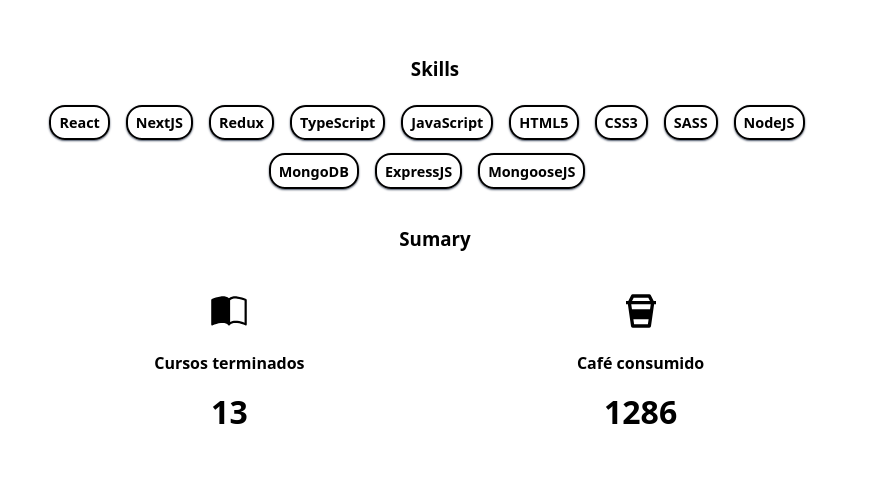
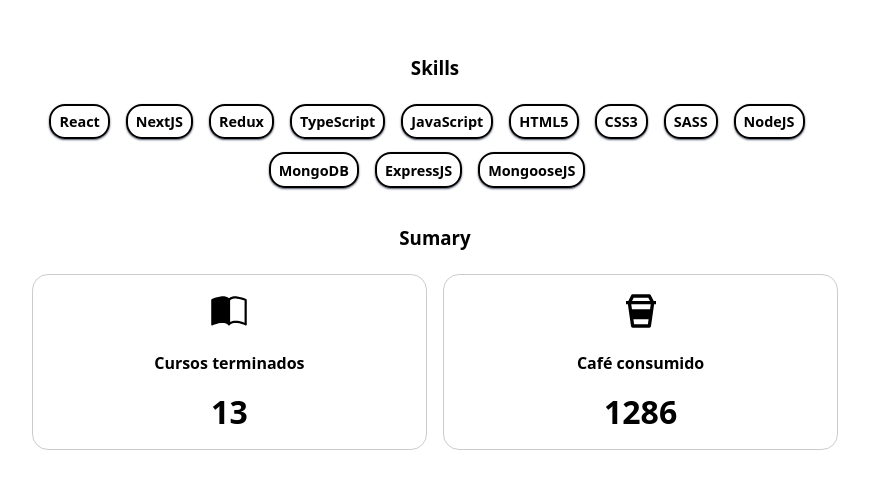
Before and after one commit to LuiSauter/portfolio, a Next.js app: page / in a window 1280 px wide. Shown: the part 895-1384 px from the top of the page, without its empty margins (205-1074 px from the left). Built offline with nearby package versions, Linux system fonts and the light colour scheme.

Commit message:
style: update global style 💅

```diff
--- a/src/styles/GlobalStyled.ts
+++ b/src/styles/GlobalStyled.ts
@@ -1,4 +1,5 @@
 import { createGlobalStyle } from "styled-components";
+import { useDarkMode } from "../hooks/useDarkMode";
 import { colorDark, colorLight } from "./theme";
 
 export const GlobalStyle = createGlobalStyle`
@@ -23,10 +24,8 @@
   }
 
   .dark {
-    transition: background .4s ease-in-out;
     background-color: ${colorDark.colorPrimary};
     header {
-      /* background-color: ${colorDark.colorPrimary}aa; */
       backdrop-filter: blur(3.5px);
       h1:hover {
         transition: border-bottom .3s ease-out;
@@ -46,6 +45,12 @@
     .text-yellow {
       color: ${colorDark.colorTextThird};
     }
+    .card-sumary {
+      background-color: ${colorDark.colorSecondary};
+      &:hover {
+        background-color: ${colorDark.colorSecondary}aa;
+      }
+    }
     header button svg {
       color: ${colorDark.colorTextPrimary};
     }
@@ -56,10 +61,10 @@
       button {
         background-color: ${colorDark.colorTextThird};
       }
-      .home-head {
-        svg {
-          color: ${colorDark.colorTextPrimary};
-          &:hover {
+      .social-network a {
+        color: ${colorDark.colorTextPrimary};
+        &:hover {
+          svg {
             color: ${colorDark.colorTextSecondary};
           }
         }
@@ -89,7 +94,7 @@
   }
 
   .light {
-    transition: background .4s ease-in-out;
+    transition: background .3s ease-in;
     background-color: ${colorLight.colorPrimary};
     color: ${colorLight.colorTextPrimary};
     header {
@@ -111,6 +116,12 @@
     .text-yellow {
       color: ${colorLight.colorTextThird};
     }
+    .card-sumary {
+      border: 1px solid #ccc;
+      &:hover {
+        background-color: #eaeaea;
+      }
+    }
     header button svg {
       color: ${colorLight.colorTextPrimary};
     }
@@ -125,15 +136,14 @@
         color: ${colorLight.colorPrimary};
         user-select: none;
       }
-      .home-head {
-        svg {
-          color: ${colorLight.colorTextPrimary};
-          &:hover {
+      .social-network a {
+        color: ${colorLight.colorTextPrimary};
+        &:hover {
+          svg {
             color: ${colorLight.colorTextPrimary}aa;
           }
         }
       }
-
       .home-art figure {
         background-color: transparent;
         border: .4rem solid transparent;
```
